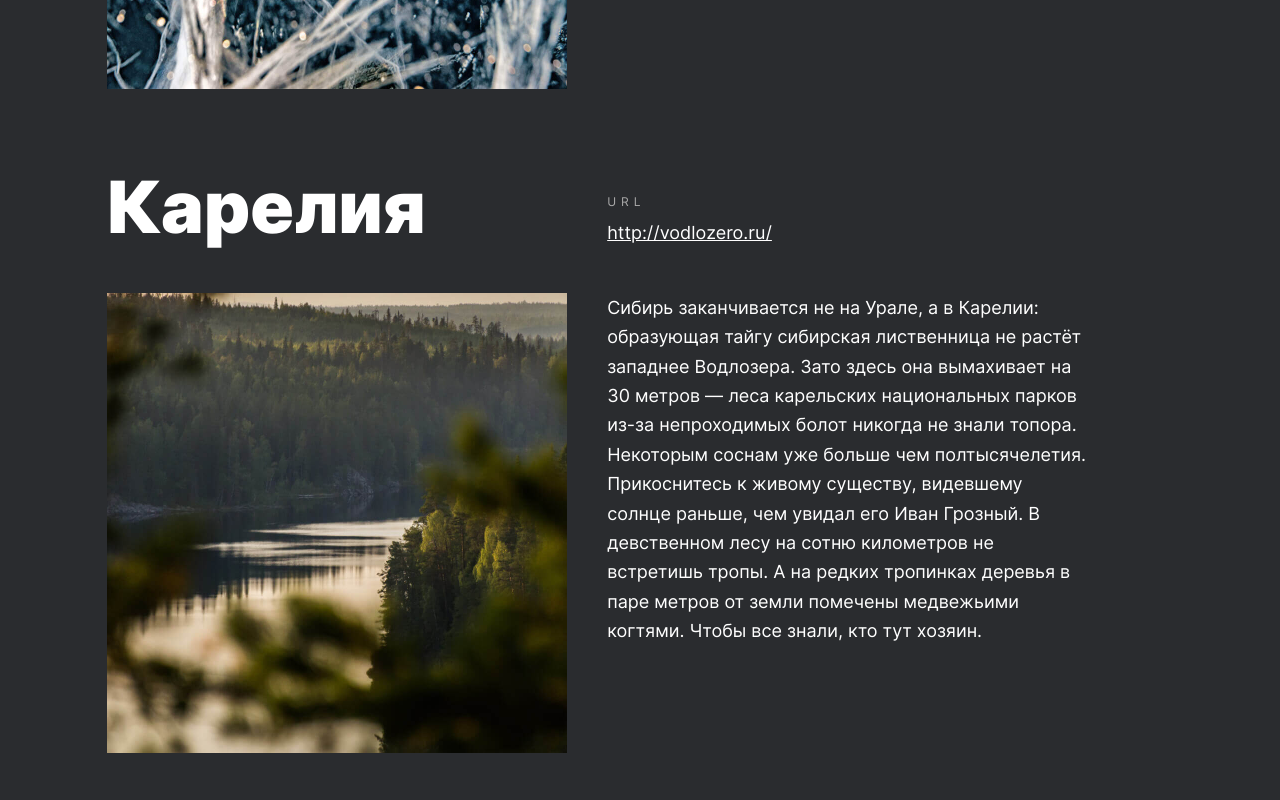
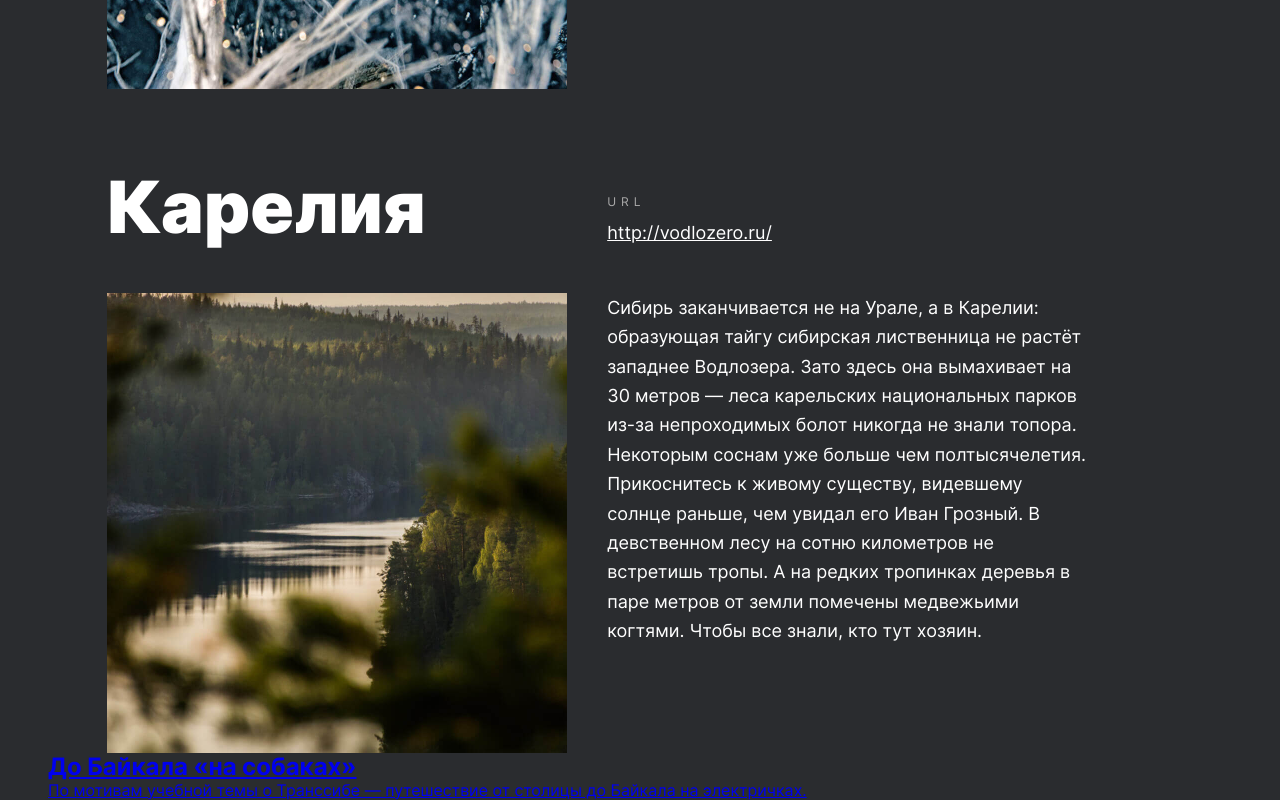
Before and after one commit to KirillZemko/travel, a plain HTML site: page index.html in a window 1280 px wide. Shown: the part 5191-5991 px from the top of the page. Before the commit the page ends 5944 px from the top, so only its background shows below. Drawn offline with Linux system fonts and the light colour scheme.

Commit message:
initial commit section cover

```diff
--- a/index.html
+++ b/index.html
@@ -117,6 +117,13 @@
       </div>
     </section>
 
+    <section class="cover">
+      <a href="#" class="cover__link">
+        <h2 class="cover__title">До Байкала «на собаках»</h2>
+        <p class="cover__subtitle">По мотивам учебной темы о Транссибе — путешествие от столицы до Байкала на электричках.</p>
+      </a>
+    </section>
+
   </main>
 
 </body>
```
